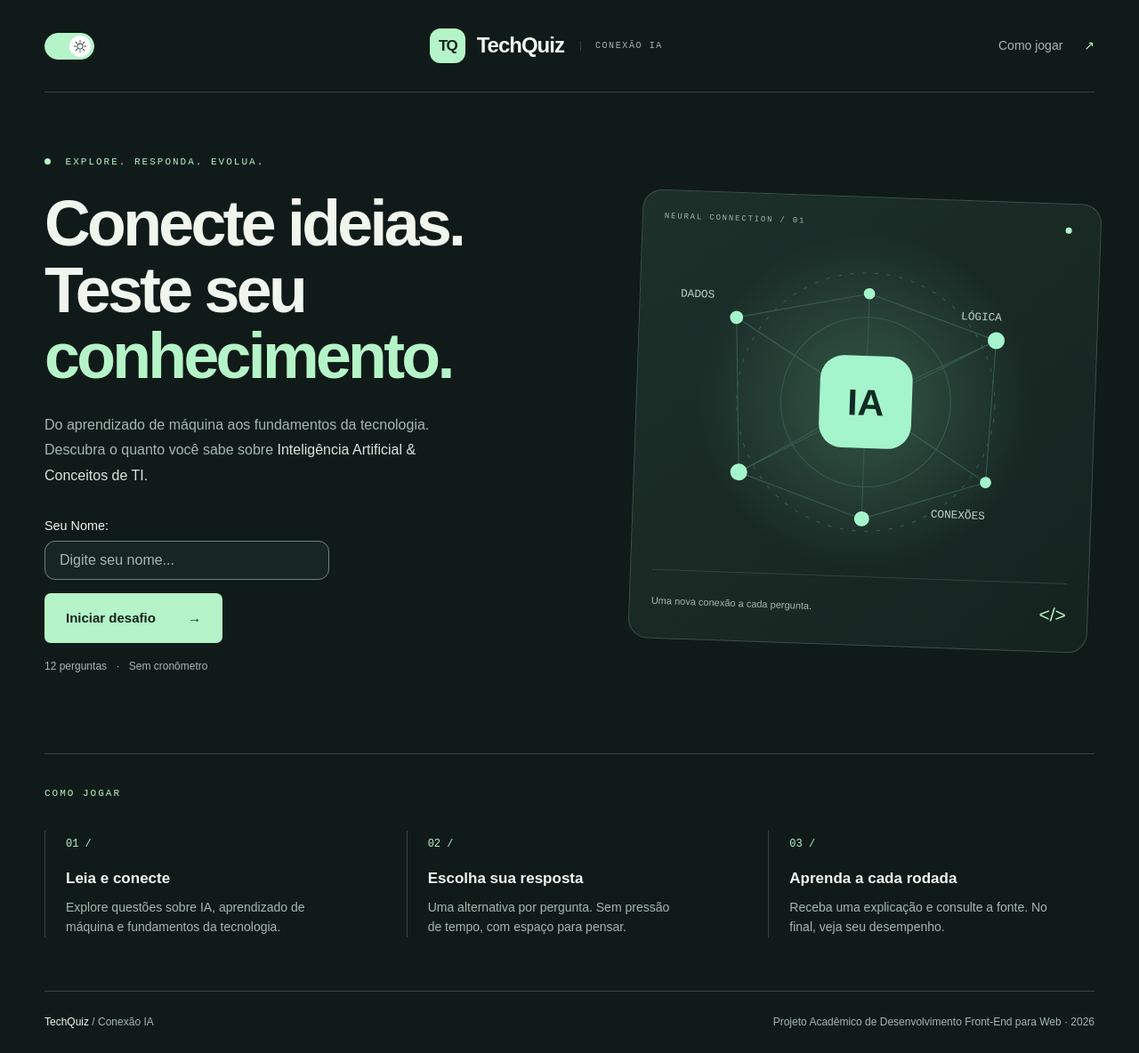
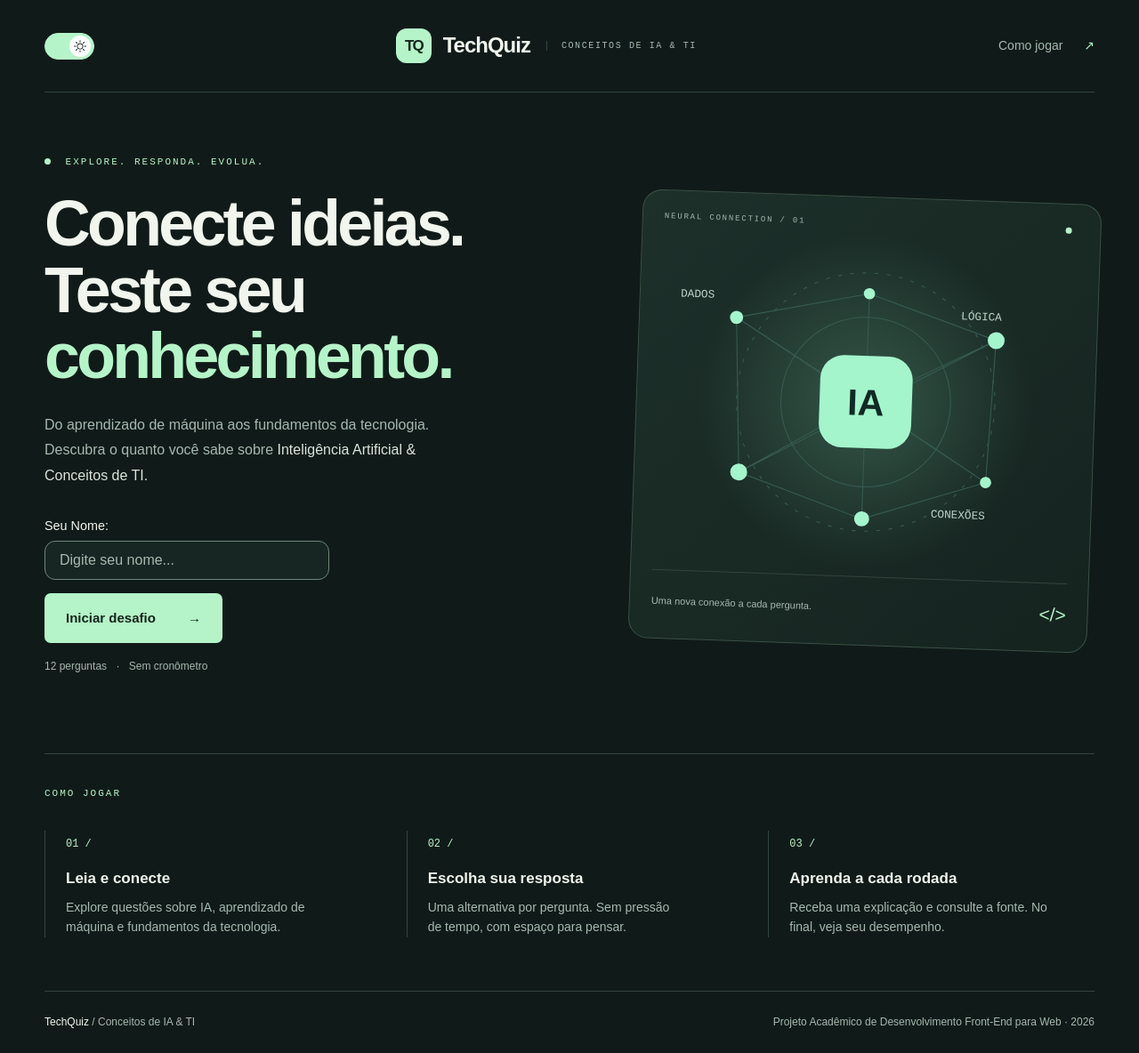
Before and after one commit to Nathan-GN-Santos/ads-dfew-techquiz, a plain HTML site: page index.html in a window 1280 px wide. Shown: the whole page at 89% size. Drawn offline with Linux system fonts and the light colour scheme.

Commit message:
change: Conexão IA para Conceitos de IA & TI

```diff
--- a/index.html
+++ b/index.html
@@ -6,7 +6,7 @@
   <meta name="viewport" content="width=device-width, initial-scale=1">
   <meta name="description"
     content="Teste seus conhecimentos sobre Inteligência Artificial e conceitos de TI em um quiz educativo.">
-  <title>TechQuiz — Conexão IA</title>
+  <title>TechQuiz — Conceitos de IA & TI</title>
   <link rel="icon" href="IMG/favicon.svg" type="image/svg+xml">
   <link rel="stylesheet" href="CSS/style.css">
   <script src="JS/script.js" defer></script>
@@ -36,7 +36,7 @@
       </span>
     </button>
     <a class="brand" href="index.html" aria-label="TechQuiz, início"><span class="brand-icon">TQ</span> TechQuiz<span
-        class="brand-label">CONEXÃO IA</span></a>
+        class="brand-label">CONCEITOS DE IA & TI</span></a>
     <a class="nav-link" href="#como-jogar">Como jogar <span aria-hidden="true">↗</span></a>
   </header>
   <main id="principal" class="wrap">
@@ -152,7 +152,7 @@
       <p class="error">Ative o JavaScript no navegador para jogar o quiz.</p>
     </noscript>
   </main>
-  <footer class="wrap footer"><span>TechQuiz <span class="muted">/ Conexão IA</span></span><span class="muted">Projeto Acadêmico de Desenvolvimento Front-End para Web · 2026</span></footer>
+  <footer class="wrap footer"><span>TechQuiz <span class="muted">/ Conceitos de IA & TI</span></span><span class="muted">Projeto Acadêmico de Desenvolvimento Front-End para Web · 2026</span></footer>
 </body>
 
 </html>
```
